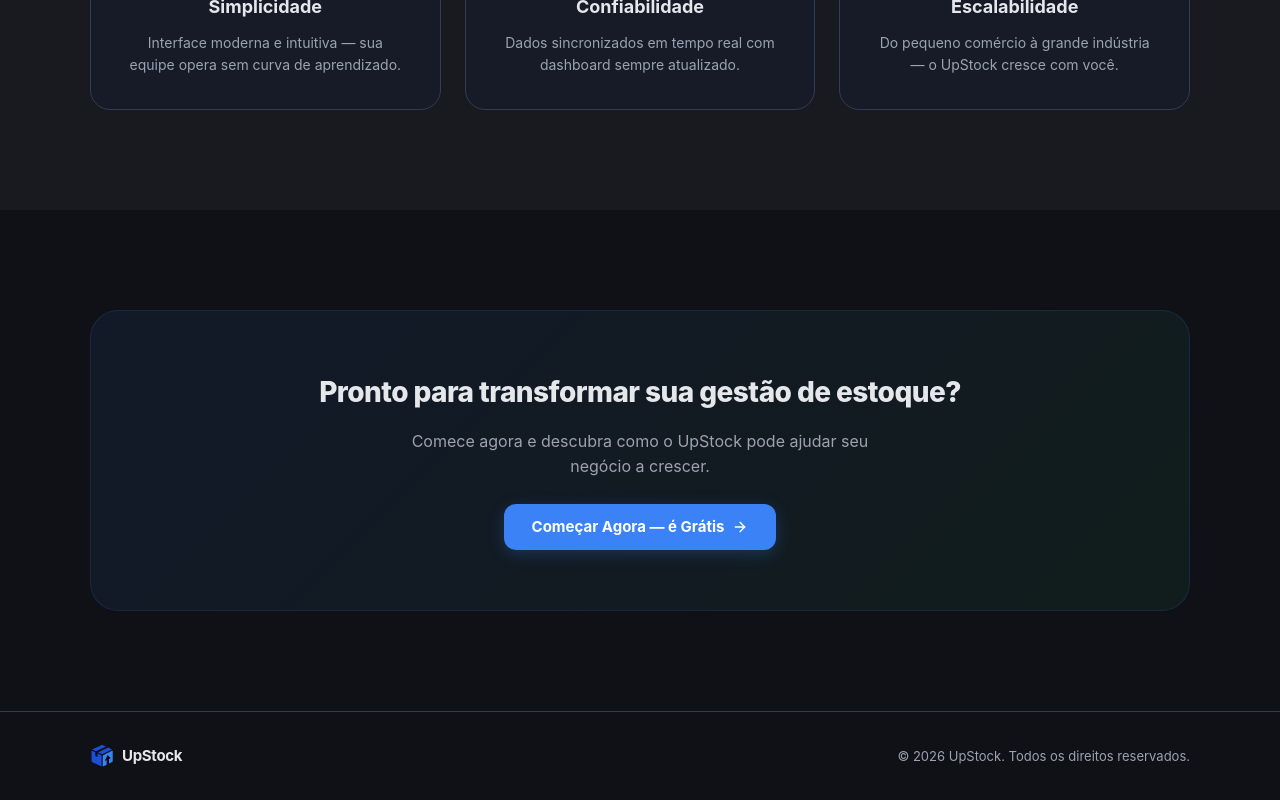
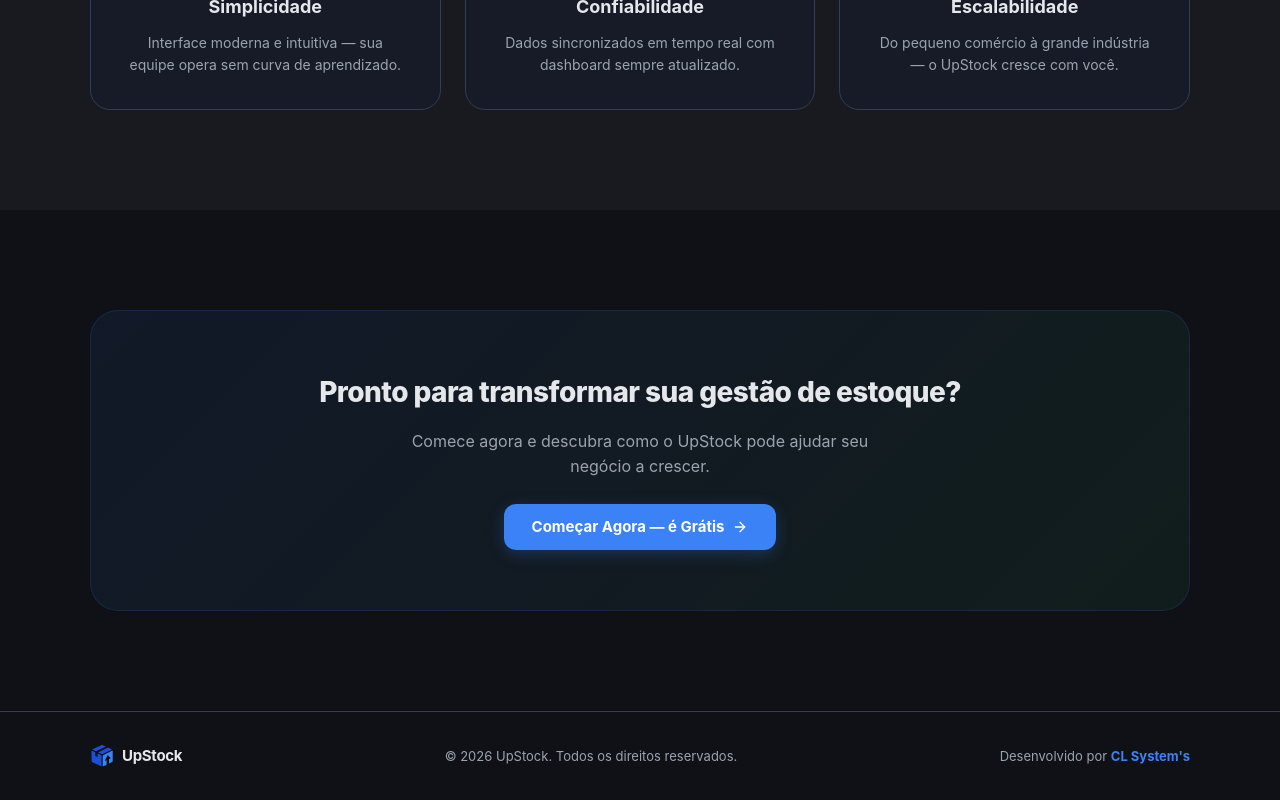
Before and after one commit to Kkrloz/UpStock, a React (Vite) app: page / in a window 1280 px wide. Shown: the part 2039-2839 px from the top of the page. Built offline with nearby package versions, Linux system fonts and the light colour scheme; no server answers.

Commit message:
feat: add CL System's credit to landing footer

```diff
--- a/src/index.css
+++ b/src/index.css
@@ -2248,9 +2248,15 @@
   letter-spacing: -0.02em;
 }
 
-.landing-footer-copy {
+.landing-footer-copy,
+.landing-footer-dev {
   font-size: 0.8125rem;
   color: var(--text-secondary-color);
+}
+
+.landing-footer-dev strong {
+  color: var(--blue-color3);
+  font-weight: 700;
 }
 
 /* Animations */
--- a/src/pages/landing/Landing.jsx
+++ b/src/pages/landing/Landing.jsx
@@ -204,6 +204,7 @@ function Landing() {
             <span className="landing-footer-name">UpStock</span>
           </div>
           <p className="landing-footer-copy">© {new Date().getFullYear()} UpStock. Todos os direitos reservados.</p>
+          <p className="landing-footer-dev">Desenvolvido por <strong>CL System&apos;s</strong></p>
         </div>
       </footer>
     </div>
```
